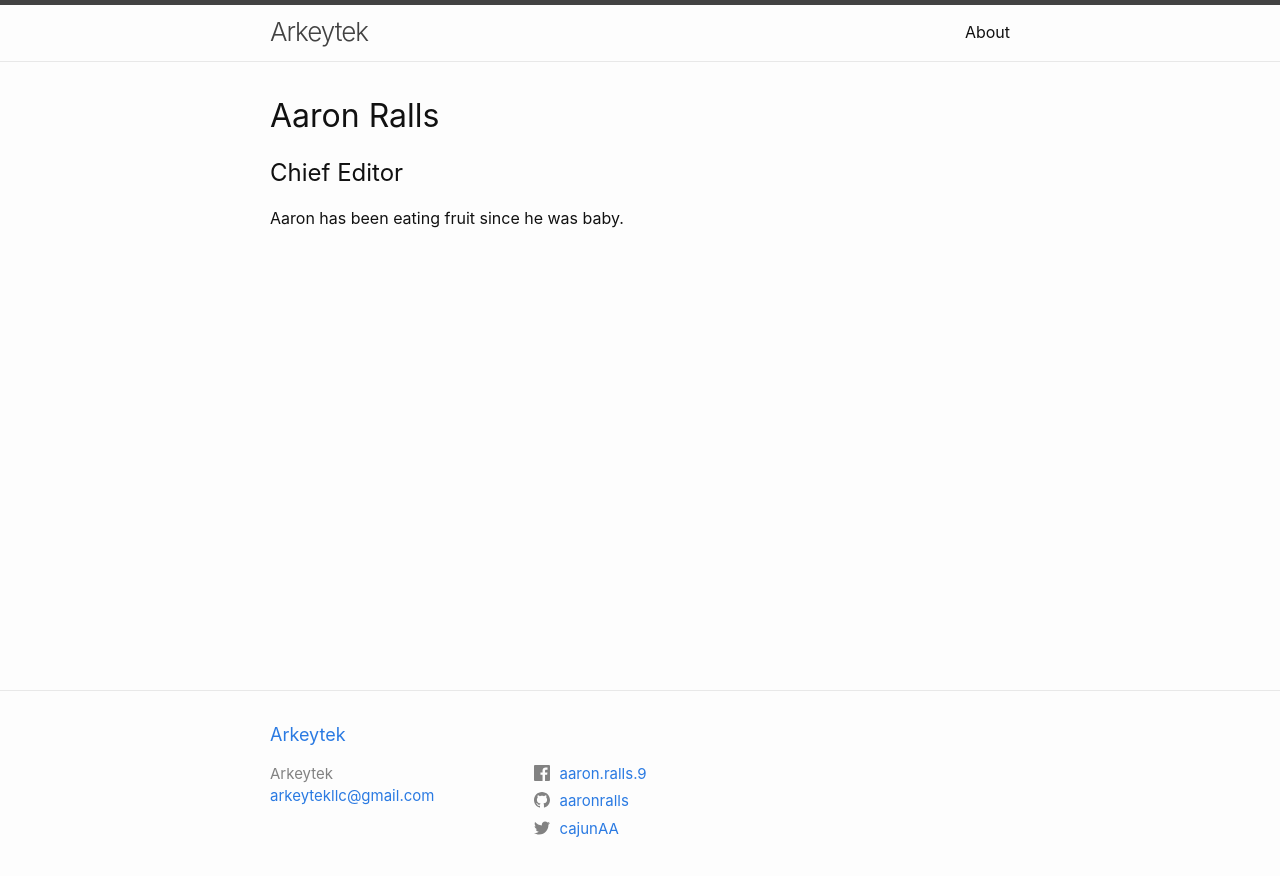
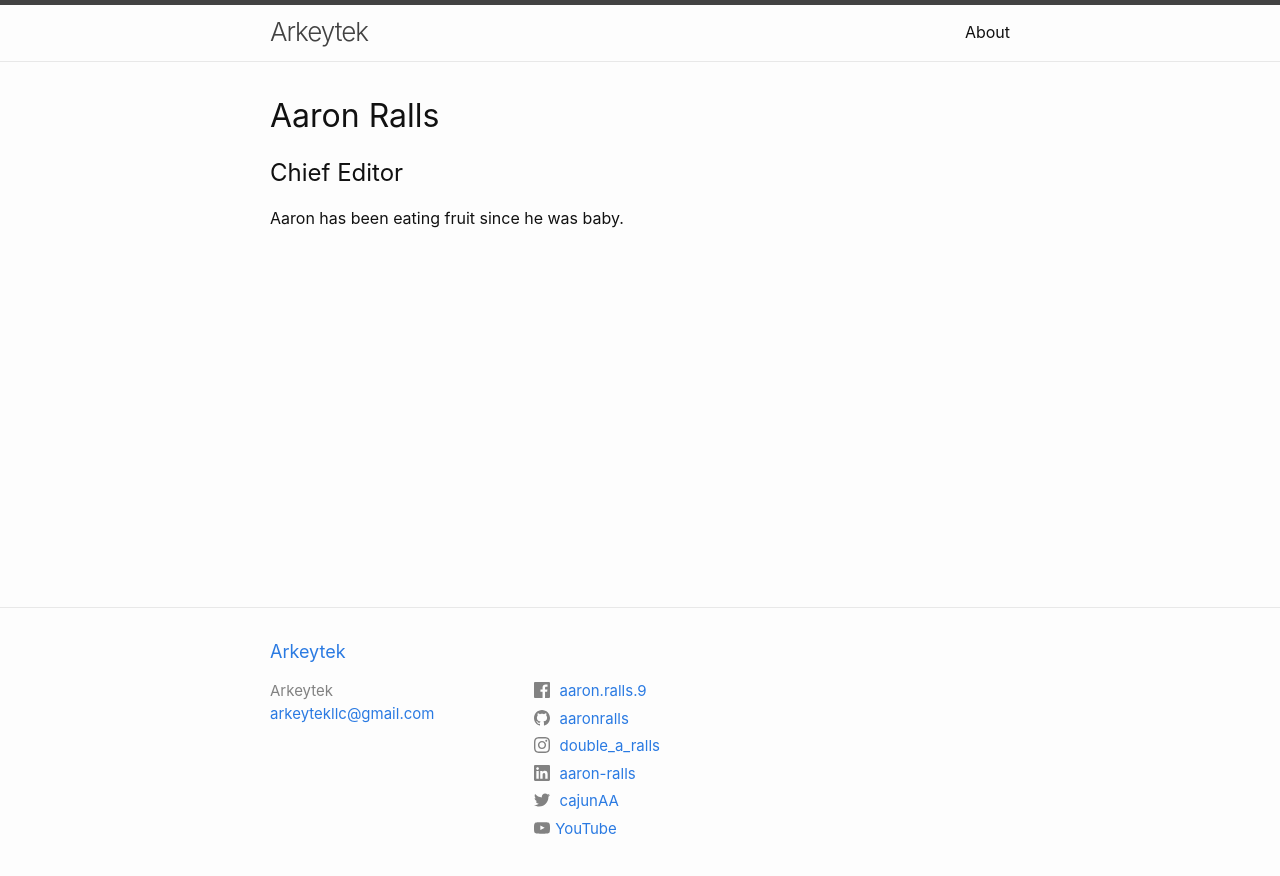
Before and after one commit to rahulambhore3/rahulambhore3.github.io, a Jekyll site: the page built from _authors/aaron.md, in a window 1280 px wide. Shown: the top 876 px of the page. Built offline with Jekyll 4.4.1, drawn with Linux system fonts in a browser that asks for light colours.

Commit message:
added more social network user names

```diff
--- a/_config.yml
+++ b/_config.yml
@@ -28,6 +28,10 @@ prod_url: "https://arkeytek.com"
 twitter_username: cajunAA
 github_username:  aaronralls
 facebook_username: aaron.ralls.9
+linkedin_username: aaron-ralls
+stackoverflow_username: aaronR
+instagram_username: double_a_ralls
+youtube_channel: UCOi8VW2MisYv8u1Qx7MFa5A
 words_per_minute: 200
 google_analytics: UA-58149846-3
 #include: ["_pages"]
```
